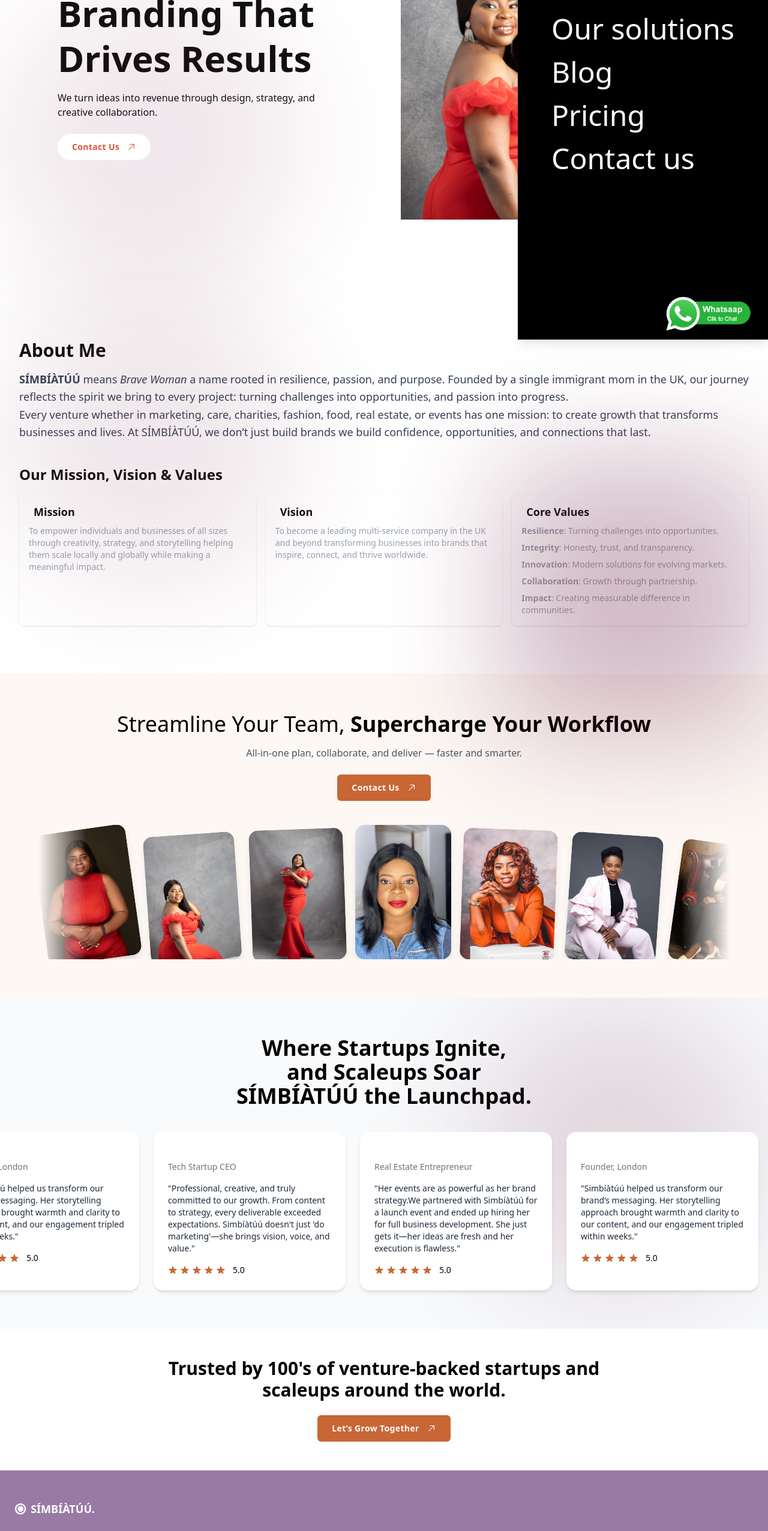
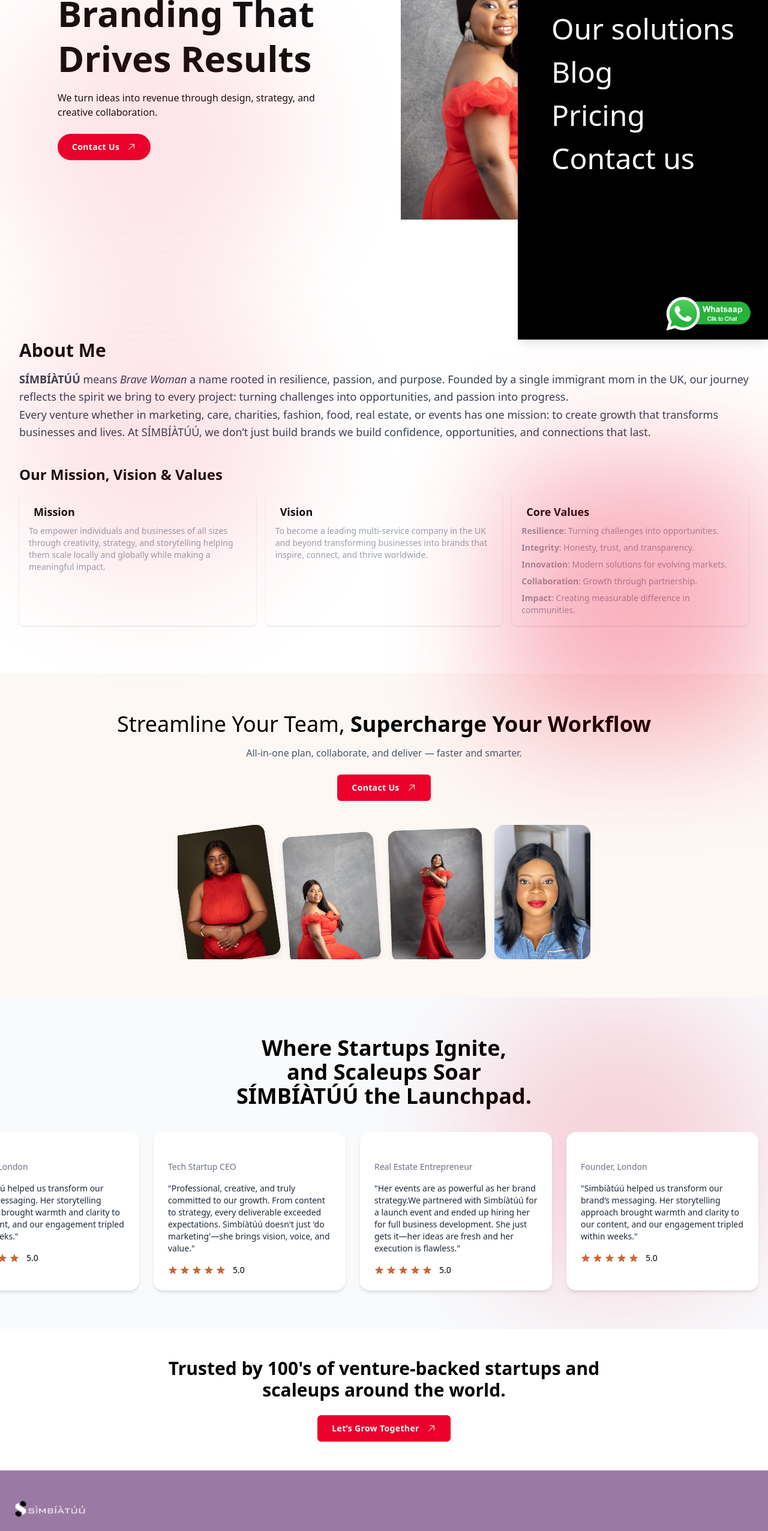
Before and after one commit to oluekundayo/simbiatuu, an Angular app: page /about in a window 1280 px wide. Shown: the part 234-2786 px from the top of the page at 60% size. Built offline with nearby package versions, Linux system fonts and the light colour scheme.

Commit message:
made changes again

```diff
--- a/src/app/components/footer/footer.component.html
+++ b/src/app/components/footer/footer.component.html
@@ -4,7 +4,7 @@
     Trusted by 100's of venture-backed startups and scaleups around the world.
   </h2>
   <button
-    class="mt-6 custom-button group relative inline-flex items-center justify-between gap-3 px-6 py-3 rounded-md bg-[#c86635] text-white backdrop-blur transition-all hover:bg-[#e35336a0]"
+    class="mt-6 custom-button group relative inline-flex items-center justify-between gap-3 px-6 py-3 rounded-md bg-[#eb002b] text-white backdrop-blur transition-all hover:bg-[#eb002b]"
     [routerLink]="['/contact']"
     routerLinkActive="router-link-active"
   >
@@ -79,16 +79,20 @@
 <footer class="bg-[#9a7aa4] text-white">
   <div class="max-w-7xl mx-auto px-6 py-12">
     <div class="mb-12">
-      <!-- <h2 class="text-2xl font-bold text-yellow-400">Logo Here</h2> -->
+      <!-- <h2 class="text-2xl font-bold text-[#eb002b]">Logo Here</h2> -->
       <div class="space-y-4 col-span-1">
-        <div class="flex items-center">
+        <!-- <div class="flex items-center">
           <span class="text-white text-2xl font-bold mr-2">⦿</span>
           <span class="text-white font-extrabold text-lg">SÍMBÍÀTÚÚ.</span>
-        </div>
-        <!-- <div class="flex items-center gap-2">
-          <img src="https://via.placeholder.com/40x40" alt="Logo" class="w-10 h-10" />
-          <span class="font-extrabold text-xl">STACKMATIX</span>
         </div> -->
+        <div class="flex-shrink-0">
+              <img
+                class="h-8 w-auto"
+                src="img/simbiatuu-logo-no-bg2.png"
+                alt="simbiatuu"
+                [routerLink]="['/']"
+              />
+            </div>
         <p class="text-lg">Let’s create something amazing together.</p>
       </div>
     </div>
@@ -154,21 +158,21 @@
           <li>
             <a
               href="#"
-              class="hover:text-yellow-400 transition-colors duration-200"
+              class="hover:text-[#eb002b] transition-colors duration-200"
               >About</a
             >
           </li>
           <li>
             <a
               href="#"
-              class="hover:text-yellow-400 transition-colors duration-200"
+              class="hover:text-[#eb002b] transition-colors duration-200"
               >Contact</a
             >
           </li>
           <li>
             <a
               href="#"
-              class="hover:text-yellow-400 transition-colors duration-200"
+              class="hover:text-[#eb002b] transition-colors duration-200"
               >Blogs</a
             >
           </li>
@@ -182,28 +186,28 @@
           <li>
             <a
               href="#"
-              class="hover:text-yellow-400 transition-colors duration-200"
+              class="hover:text-[#eb002b] transition-colors duration-200"
               >Privacy Policy</a
             >
           </li>
           <li>
             <a
               href="#"
-              class="hover:text-yellow-400 transition-colors duration-200"
+              class="hover:text-[#eb002b] transition-colors duration-200"
               >Terms & Services</a
             >
           </li>
           <li>
             <a
               href="#"
-              class="hover:text-yellow-400 transition-colors duration-200"
+              class="hover:text-[#eb002b] transition-colors duration-200"
               >Terms of Use</a
             >
           </li>
           <li>
             <a
               href="#"
-              class="hover:text-yellow-400 transition-colors duration-200"
+              class="hover:text-[#eb002b] transition-colors duration-200"
               >Refund Policy</a
             >
           </li>
@@ -217,21 +221,21 @@
           <li>
             <a
               href="#"
-              class="hover:text-yellow-400 transition-colors duration-200"
+              class="hover:text-[#eb002b] transition-colors duration-200"
               >Techlabz Keybox</a
             >
           </li>
           <li>
             <a
               href="#"
-              class="hover:text-yellow-400 transition-colors duration-200"
+              class="hover:text-[#eb002b] transition-colors duration-200"
               >Downloads</a
             >
           </li>
           <li>
             <a
               href="#"
-              class="hover:text-yellow-400 transition-colors duration-200"
+              class="hover:text-[#eb002b] transition-colors duration-200"
               >Forum</a
             >
           </li>
@@ -250,13 +254,13 @@
               [(ngModel)]="email"
               name="email"
               placeholder="Your email address"
-              class="w-full px-4 py-3 bg-[#9a7aa4] border border-white rounded-lg text-white placeholder-white focus:outline-none focus:ring-2 focus:ring-yellow-400 focus:border-transparent transition-all duration-200"
+              class="w-full px-4 py-3 bg-[#9a7aa4] border border-white rounded-lg text-white placeholder-white focus:outline-none focus:ring-2 focus:ring-[#eb002b] focus:border-transparent transition-all duration-200"
               required
             />
           </div>
           <button
             type="submit"
-            class="w-full bg-[#c86635] text-white px-4 py-3 rounded-lg font-semibold hover:bg-yellow-300 focus:outline-none focus:ring-2 focus:ring-yellow-400 focus:ring-offset-2 focus:ring-offset-slate-900 transition-all duration-200 transform hover:scale-[1.02]"
+            class="w-full bg-[#eb002b] text-white px-4 py-3 rounded-lg font-semibold hover:bg-[#eb002b] focus:outline-none focus:ring-2 focus:ring-[#eb002b] focus:ring-offset-2 focus:ring-offset-slate-900 transition-all duration-200 transform hover:scale-[1.02]"
           >
             Subscribe
           </button>
@@ -274,13 +278,13 @@
     <div class="max-w-7xl mx-auto px-6 py-6">
       <div class="flex flex-col md:flex-row justify-between items-center gap-4">
         <p class="text-white text-sm">
-          © {{currentYear}} Company Name. All rights reserved.
+          © {{currentYear}} SÍMBÍÀTÚÚ. All rights reserved.
         </p>
         <div class="flex items-center gap-6">
           <!-- Social Media Icons -->
           <a
             href="#"
-            class="text-white hover:text-yellow-400 transition-colors duration-200"
+            class="text-white hover:text-[#eb002b] transition-colors duration-200"
           >
             <svg class="w-5 h-5" fill="currentColor" viewBox="0 0 24 24">
               <path
@@ -291,7 +295,7 @@
 
           <a
             href="#"
-            class="text-white hover:text-yellow-400 transition-colors duration-200"
+            class="text-white hover:text-[#eb002b] transition-colors duration-200"
           >
             <svg class="w-5 h-5" fill="currentColor" viewBox="0 0 24 24">
               <path
--- a/src/app/components/header/header.component.html
+++ b/src/app/components/header/header.component.html
@@ -17,7 +17,7 @@
               <img
                 class="h-8 w-auto"
                 src="img/simbiatuu-logo.png"
-                alt="Workflow"
+                alt="simbiatuu"
                 [routerLink]="['/']"
               />
             </div>
--- a/src/app/components/streamline/streamline.component.html
+++ b/src/app/components/streamline/streamline.component.html
@@ -12,7 +12,7 @@
 
     <!-- CTA -->
     <button
-      class="mt-6 custom-button group relative inline-flex items-center justify-between gap-3 px-6 py-3 rounded-md bg-[#c86635] text-white backdrop-blur transition-all hover:bg-[#e35336a0]"
+      class="mt-6 custom-button group relative inline-flex items-center justify-between gap-3 px-6 py-3 rounded-md bg-[#eb002b] text-white backdrop-blur transition-all hover:bg-[#eb002b]"
       (click)="send()"
     >
       <span class="text-sm font-semibold tracking-wide button-text-3"
--- a/src/app/components/streamline/streamline.component.ts
+++ b/src/app/components/streamline/streamline.component.ts
@@ -18,9 +18,9 @@
     { img: 'simbi1.jpg', rotate: -4, translateY: 10, scale: 0.95 },
     { img: 'simbi2.jpg', rotate: -2, translateY: 5,  scale: 0.98 },
     { img: 'simbi3.jpg', rotate: 0,  translateY: 0,  scale: 1 },
-    { img: 'simbi4.jpg', rotate: 2,  translateY: 5,  scale: 0.98 },
-    { img: 'simbi5.jpg', rotate: 4,  translateY: 10, scale: 0.95 },
-    { img: 'madam.jpg', rotate: 8,  translateY: 20, scale: 0.9 },
+    // { img: 'simbi4.jpg', rotate: 2,  translateY: 5,  scale: 0.98 },
+    // { img: 'simbi5.jpg', rotate: 4,  translateY: 10, scale: 0.95 },
+    // { img: 'madam.jpg', rotate: 8,  translateY: 20, scale: 0.9 },
   ];
 
   send() {
--- a/src/app/page/about/about.component.html
+++ b/src/app/page/about/about.component.html
@@ -26,7 +26,7 @@
           class="flex flex-col sm:flex-row justify-center md:justify-start gap-4"
         >
           <button
-            class="custom-button group relative inline-flex items-center justify-between gap-3 px-6 py-3 rounded-full bg-white text-[#e35336] backdrop-blur transition-all hover:bg-[#e35336a0]"
+            class="custom-button group relative inline-flex items-center justify-between gap-3 px-6 py-3 rounded-full bg-[#eb002b] text-[#fff] backdrop-blur transition-all hover:bg-[#eb002b]"
             [routerLink]="['/contact']"
             routerLinkActive="router-link-active"
           >
--- a/src/styles.css
+++ b/src/styles.css
@@ -32,7 +32,7 @@
 }
 
 .button-overlay {
-  background-color: #dec4e6;
+  background-color: #eb002b;
   border: 1px #000;
   border-radius: 100%;
   width: 125%;
@@ -61,7 +61,7 @@
   /* z-index: -9; */
   border-radius: 367px;
   opacity: 0.1;
-  background: #6c2346;
+  background: #eb002b;
   filter: blur(100px);
   /* flex-shrink: 0; */
 }
@@ -76,7 +76,7 @@
   right: 0px;
   /* z-index: -9; */
   border-radius: 367px;
-  background: #6c2346;
+  background: #eb002b;
   filter: blur(100px);
   /* flex-shrink: 0; */
 }
@@ -84,7 +84,7 @@
   position: absolute;
   /* z-index: -9; */
   border-radius: 367px;
-  background: #6c2346;
+  background: #eb002b;
   filter: blur(100px);
   /* flex-shrink: 0; */
 }
@@ -94,7 +94,7 @@
   right: 0vh;
   /* z-index: -9; */
   opacity: 0.3;
-  background: #6c2346;
+  background: #eb002b;
   filter: blur(100px);
   /* flex-shrink: 0; */
 }
```
Also changed, not shown: public/img/simbiatuu-logo-no-bg.png (added), public/img/simbiatuu-logo-no-bg2.png (added).
